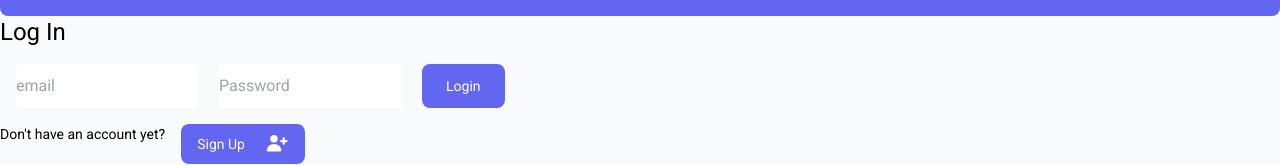
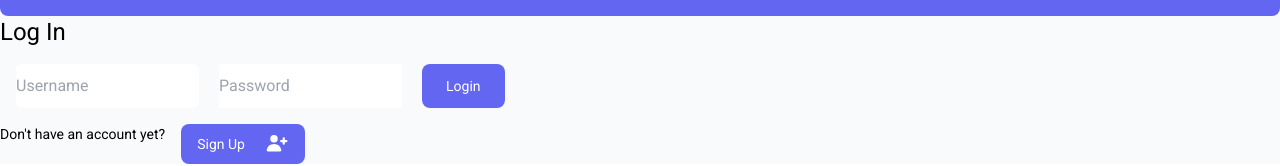
Before and after one commit to ejosborn/nextjsdashboard, a Next.js app: page /login in a window 1280 px wide. Shown: the part 144-310 px from the top of the page. Built offline with nearby package versions, Linux system fonts and the light colour scheme.

Commit message:
reformatted login and signin from email to username

```diff
--- a/app/ui/login/loginForm.tsx
+++ b/app/ui/login/loginForm.tsx
@@ -3,9 +3,9 @@ export default function LoginForm() {
 		<form className='flex flex-row gap-5 mb-4 ml-4'>
 			<input
 				className='rounded-md'
-				type='email'
-				name='email'
-				placeholder='email'
+				type='username'
+				name='username'
+				placeholder='Username'
 				required
 			/>
 			<input
--- a/app/ui/signup/signupForm.tsx
+++ b/app/ui/signup/signupForm.tsx
@@ -3,9 +3,9 @@ const SignupForm = () => {
 		<div>
 			<form className='flex flex-row gap-5 mb-4 ml-4'>
 				<input
-					type='email'
-					name='email'
-					placeholder='Email'
+					type='username'
+					name='username'
+					placeholder='Username'
 					required
 				/>
 				<input
```
